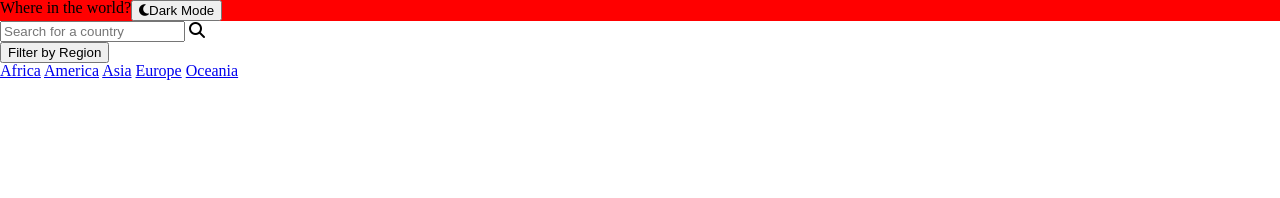
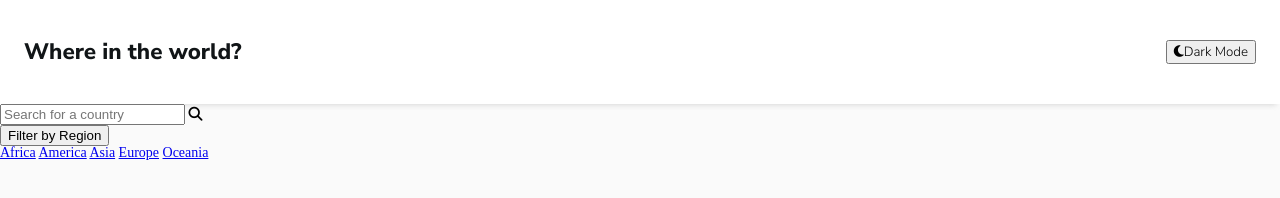
Before and after one commit to fabver82/rest-countries, a website: page index.html in a window 1280 px wide. Drawn offline with Linux system fonts and the light colour scheme.

Commit message:
add fonts + header style on box

```diff
--- a/src/sass/_header.scss
+++ b/src/sass/_header.scss
@@ -1,8 +1,21 @@
 .header{
-    width:100vw;
-    background-color: red;
+    background-color: $white;
     display: flex;
     flex-direction: row;
-    // justify-content: center;
-    // align-items: center;
+    justify-content: space-between;
+    align-items: center;
+    padding: 2.5rem 1.5rem;
+    font-size: 1.4rem;
+    -webkit-box-shadow: 0px 5px 5px -4px rgba(198,198,198,0.67);
+    box-shadow: 0px 5px 5px -4px rgba(198,198,198,0.67);
+
+    &__title{
+        font-family: 'Nunito 800';
+        color:$LM-very-dark-blue;
+
+
+    }
+    &__button{
+        font-family: 'Nunito 300';
+    }
 }
--- a/src/sass/_variables.scss
+++ b/src/sass/_variables.scss
@@ -8,3 +8,16 @@ $LM-very-light-gray:hsl(0, 0%, 98%);//background
 
 //Dark mode text - light mode elements
 $white:hsl(0, 0%, 100%);
+
+@font-face {
+    font-family: 'Nunito 300';
+    src: url('../../public/fonts/NunitoSans-Light.ttf');
+}
+@font-face {
+    font-family: 'Nunito 600';
+    src: url('../../public/fonts/NunitoSans-SemiBold.ttf');
+}
+@font-face {
+    font-family: 'Nunito 800';
+    src: url('../../public/fonts/NunitoSans-ExtraBold.ttf');
+}
--- a/src/sass/base.scss
+++ b/src/sass/base.scss
@@ -1,3 +1,8 @@
 @import 'reset';
 @import 'variables';
 @import 'header';
+
+body{
+    font-size:87.5%;//14px;
+    background-color: $LM-very-light-gray;
+}
```
Also changed, not shown: public/css/style.css, public/fonts/NunitoSans-ExtraBold.ttf (added), public/fonts/NunitoSans-Light.ttf (added), public/fonts/NunitoSans-SemiBold.ttf (added), 1 other file.
